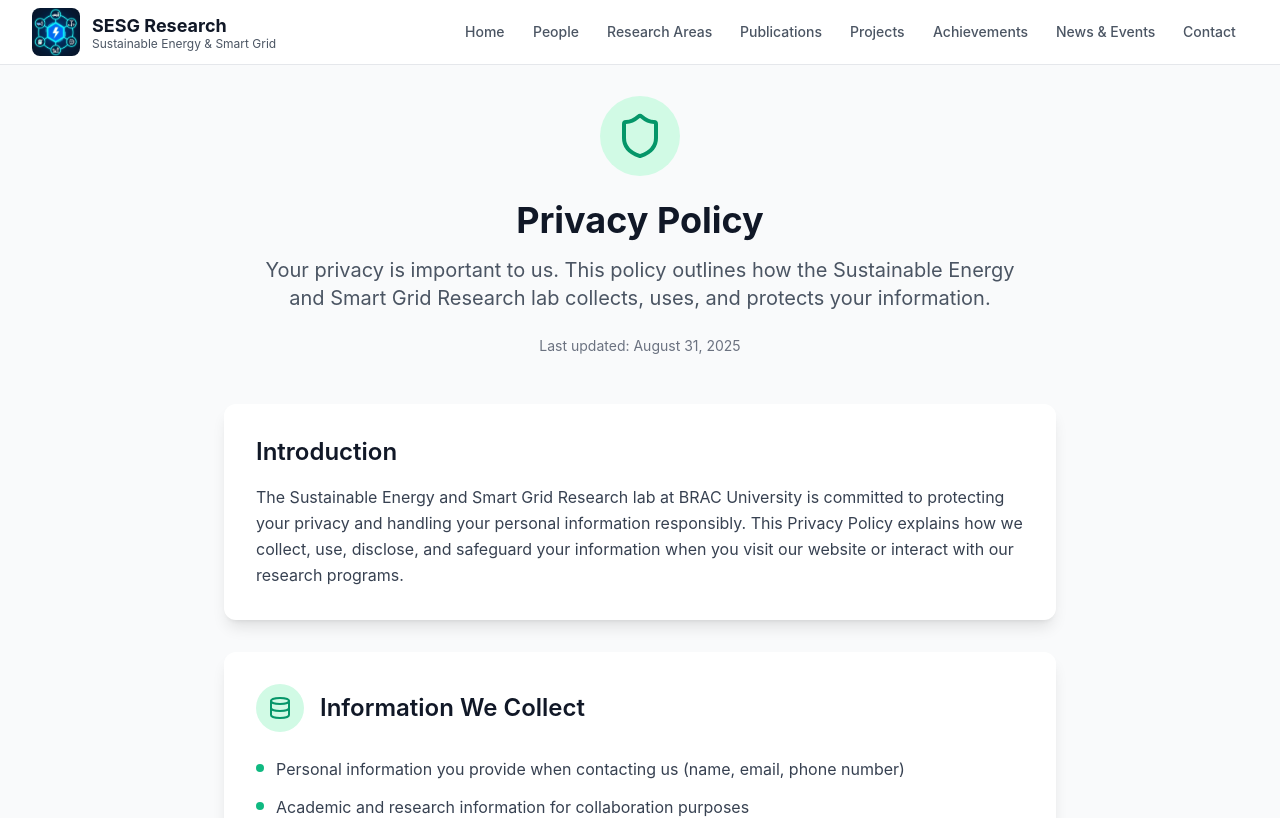
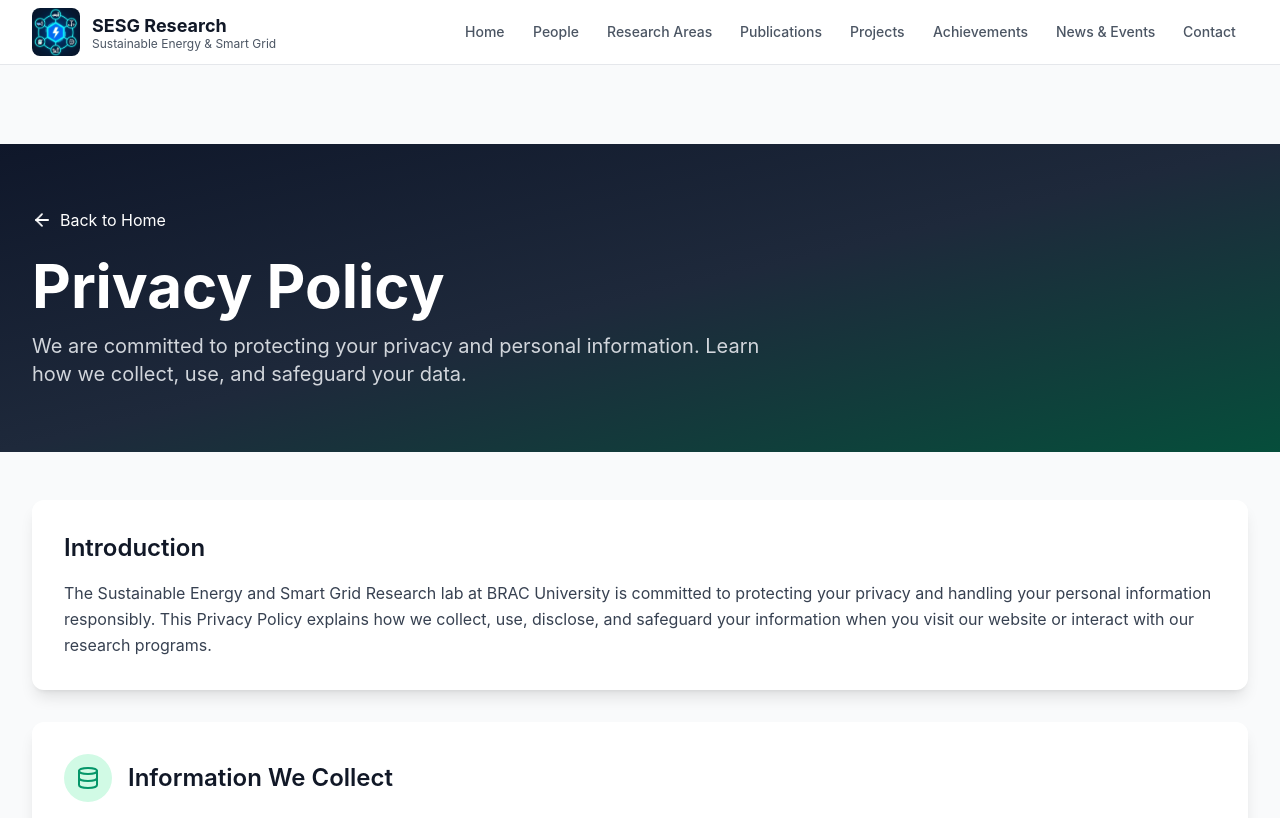
Before and after one commit to raihanraazofficial/SESGRG_v5, a React (Create React App) app in the folder frontend/: page /privacy in a window 1280 px wide. Shown: the top 818 px of the page. Built offline with nearby package versions, Linux system fonts and the light colour scheme.

Commit message:
auto-commit for 9c556378-4380-437e-9a20-7e61e70145bc

```diff
--- a/frontend/src/pages/PrivacyPolicy.jsx
+++ b/frontend/src/pages/PrivacyPolicy.jsx
@@ -69,21 +69,21 @@ const PrivacyPolicy = () => {
   ];
 
   return (
-    <div className="min-h-screen bg-gray-50 py-8">
-      <div className="max-w-4xl mx-auto px-4 sm:px-6 lg:px-8">
-        {/* Header */}
-        <div className="text-center mb-12">
-          <div className="flex justify-center mb-6">
-            <div className="p-4 bg-emerald-100 rounded-full">
-              <Shield className="h-12 w-12 text-emerald-600" />
+    <div className="min-h-screen bg-gray-50 pt-20">
+      <div className="max-w-7xl mx-auto px-4 sm:px-6 lg:px-8">
+        {/* Header - Publications Style */}
+        <div className="bg-gradient-to-br from-slate-900 via-slate-800 to-emerald-900 text-white py-16 performance-optimized -mx-4 sm:-mx-6 lg:-mx-8 mb-12">
+          <div className="max-w-7xl mx-auto px-4 sm:px-6 lg:px-8">
+            <div className="flex items-center mb-6">
+              <Link to="/" className="flex items-center text-white hover:text-emerald-400 transition-colors">
+                <ArrowLeft className="h-5 w-5 mr-2" />
+                Back to Home
+              </Link>
             </div>
-          </div>
-          <h1 className="text-4xl font-bold text-gray-900 mb-4">Privacy Policy</h1>
-          <p className="text-xl text-gray-600 max-w-3xl mx-auto">
-            Your privacy is important to us. This policy outlines how the Sustainable Energy and Smart Grid Research lab collects, uses, and protects your information.
-          </p>
-          <div className="mt-6 text-sm text-gray-500">
-            <p>Last updated: {new Date().toLocaleDateString('en-US', { year: 'numeric', month: 'long', day: 'numeric' })}</p>
+            <h1 className="text-4xl md:text-6xl font-bold mb-4">Privacy Policy</h1>
+            <p className="text-xl text-gray-300 max-w-3xl">
+              We are committed to protecting your privacy and personal information. Learn how we collect, use, and safeguard your data.
+            </p>
           </div>
         </div>
 
```
